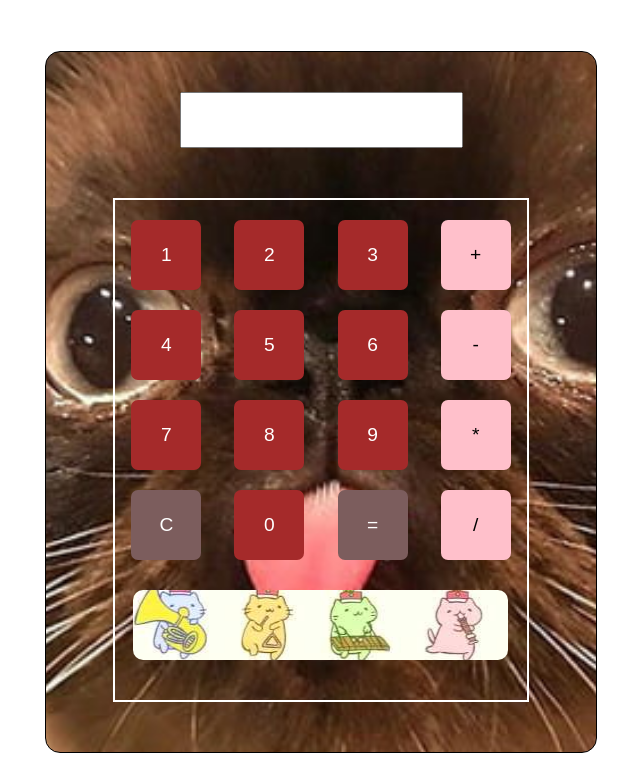
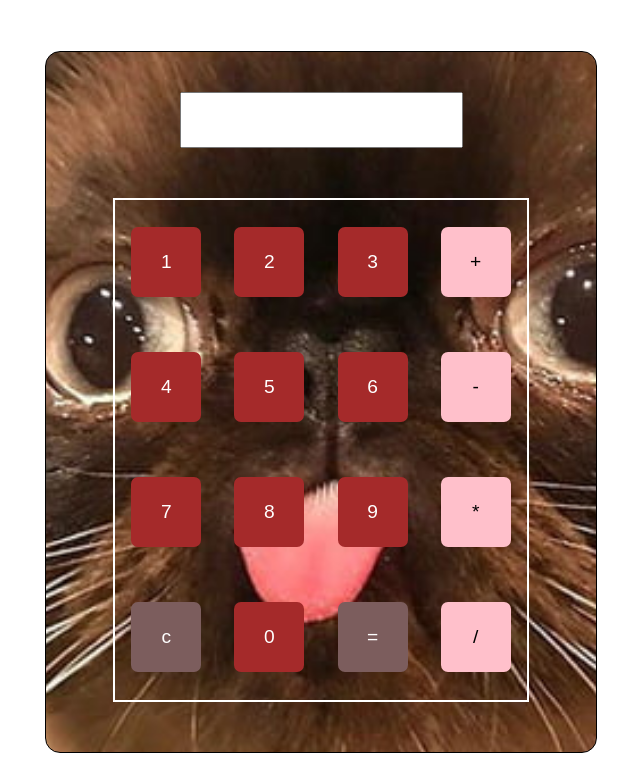
Before and after one commit to FannyHunin/fannyHuninCalculatrice, a plain HTML site: page index.html in a window 1280 px wide. Shown: the part 87-848 px from the top of the page, without its empty margins (319-959 px from the left). Drawn offline with Linux system fonts and the light colour scheme.

Commit message:
build de calculette optimisé

```diff
--- a/public/js/calculatrice.js
+++ b/public/js/calculatrice.js
@@ -1,14 +1,3 @@
-/* BUILD CALCULETTE
-- une div "corps"
-- un input "écran"
-- une div pour les chiffres
-- une row avec 4 col pour 1 2 3 +
-- une row avec 4 col pour 4 5 6 -
-- une row avec 4 col pour 7 8 9 *
-- une row avec 4 col pour c 0 = /
-- BTN POUR CHAQUE CARACT
-*/
-
 //body
 let body = document.querySelector("body");
 let calculatorBody = body.appendChild(document.createElement("div"));
@@ -23,107 +12,15 @@ let numPad = calculatorBody.appendChild(document.createElement("div"));
 numPad.setAttribute("id", "numPad");
 
 //btnCreation
-/*let j = 0;
-let btnCreation = (row) => {
-    for (let i = 0; i < 4; i++) {
-        row.appendChild(document.createElement("button"));
+let tabButton = [1,2,3,"+", 4,5,6, "-", 7,8,9, "*", "c", 0, "=", "/"];
+tabButton.forEach(element => {
+    let button = numPad.appendChild(document.createElement("button"));
+    button.innerText = element;
+    if(button.innerText == "+" || button.innerText == "-" || button.innerText == "*" ||button.innerText == "/"){
+        button.className = "opButton"
+    }else if(button.innerText == "c" || button.innerText == "="){
+        button.className = "specialButton"
+    }else{
+        button.className = "button"
     }
-    let btnTab = Array.from(document.querySelectorAll("button"));
-    btnTab.forEach(element => {
-        element.className = "button"
-        element.innerText = btnTab.indexOf(element) + 1;
-    });
-}
-
-//FAIRE BOUCLE QUI CREE 3 BOUTONS
-
-//row1
-let row1 = numPad.appendChild(document.createElement("div"));
-row1.className = "row";
-btnCreation(row1);
-
-//row2
-let row2 = numPad.appendChild(document.createElement("div"));
-row2.className = "row";
-btnCreation(row2);
-
-
-//row3
-let row3 = numPad.appendChild(document.createElement("div"));
-row3.className = "row";
-btnCreation(row3);
-
-
-//row4
-let row4 = numPad.appendChild(document.createElement("div"));
-row4.className = "row";
-btnCreation(row4);*/
-
-
-let row1 = numPad.appendChild(document.createElement("div"));
-row1.className = "row";
-let btn1 = row1.appendChild(document.createElement("button"));
-btn1.className = "button";
-btn1.textContent = 1;
-let btn2 = row1.appendChild(document.createElement("button"));
-btn2.className = "button";
-btn2.textContent = 2;
-let btn3 = row1.appendChild(document.createElement("button"));
-btn3.className = "button";
-btn3.textContent = 3;
-let btn4 = row1.appendChild(document.createElement("button"));
-btn4.className = "opButton";
-btn4.textContent = "+";
-btn4.setAttribute("isPressed", "false")
-
-//row2
-let row2 = numPad.appendChild(document.createElement("div"));
-row2.className = "row";
-let btn5 = row2.appendChild(document.createElement("button"));
-btn5.className = "button";
-btn5.textContent = 4;
-let btn6 = row2.appendChild(document.createElement("button"));
-btn6.className = "button";
-btn6.textContent = 5;
-let btn7 = row2.appendChild(document.createElement("button"));
-btn7.className = "button";
-btn7.textContent = 6;
-let btn8 = row2.appendChild(document.createElement("button"));
-btn8.className = "opButton";
-btn8.textContent = "-";
-
-//row3
-let row3 = numPad.appendChild(document.createElement("div"));
-row3.className = "row";
-let btn9 = row3.appendChild(document.createElement("button"));
-btn9.className = "button";
-btn9.textContent = 7;
-let btn10 = row3.appendChild(document.createElement("button"));
-btn10.className = "button";
-btn10.textContent = 8;
-let btn11 = row3.appendChild(document.createElement("button"));
-btn11.className = "button";
-btn11.textContent = 9;
-let btn12 = row3.appendChild(document.createElement("button"));
-btn12.className = "opButton";
-btn12.textContent = "*";
-
-//row4
-let row4 = numPad.appendChild(document.createElement("div"));
-row4.className = "row";
-let btn13 = row4.appendChild(document.createElement("button"));
-btn13.className = "specialButton";
-btn13.textContent = "C";
-let btn14 = row4.appendChild(document.createElement("button"));
-btn14.className = "button";
-btn14.textContent = 0;
-let btn15 = row4.appendChild(document.createElement("button"));
-btn15.className = "specialButton";
-btn15.textContent = "=";
-let btn16 = row4.appendChild(document.createElement("button"));
-btn16.className = "opButton";
-btn16.textContent = "/";
-
-//bonusRow
-let row5 = numPad.appendChild(document.createElement("div"));
-row5.className = "bonusRow";
+});
--- a/public/js/functions.js
+++ b/public/js/functions.js
@@ -8,17 +8,10 @@ let btn16 = document.querySelectorAll("button")[15];
 
 let btn15 = document.querySelectorAll("button")[14]
 
-let row5 = document.querySelectorAll("div")[6];
-console.log(row5)
-let myAudio = document.querySelector("audio");
-console.log(myAudio.src)
-
 let playAudio = () => {
     console.log(myAudio)
     myAudio.src = "./public/audio/catParade.mp3"
 }
-
-row5.addEventListener("click", playAudio)
 
 let write = (e) => {
     calculatorScreen.value += e.target.innerText
--- a/public/js/functionsKeydown.js
+++ b/public/js/functionsKeydown.js
@@ -57,7 +57,4 @@ document.addEventListener("keydown", (e) => {
             calculatorScreen.value = answer
         }
     }
-    /*if(e.key == "c"){
-        calculatorScreen.value = ""
-    }*/
 })
--- a/public/style.css
+++ b/public/style.css
@@ -25,32 +25,18 @@ body{
     margin-top: 40px;
     height: 50px;
     width: 50%;
+    font-size: 50px;
+    text-align: end;
 }
 #numPad{
     margin-top: 50px;
     border: solid white 2px;
     width: 75%;
     height: 500px;
-}
-.row{
-    margin-top: 20px;
-    width: 100%;
-    display: flex;
+    display: grid;
+    grid-template-columns: auto auto auto auto;
     justify-content: space-around;
-}
-.bonusRow{
-    background-image: url("./img/catParade.jpg");
-    background-position: center;
-    border-radius: 10px;
-    margin-top: 30px;
-    margin-left: 18px;
-    width: 91%;
-    height: 70px;
-    display: flex;
-    justify-content: space-around;
-}
-.bonusRow:hover{
-    background-size: 100%;
+    align-items: center;
 }
 .button{
     color: white;
```
